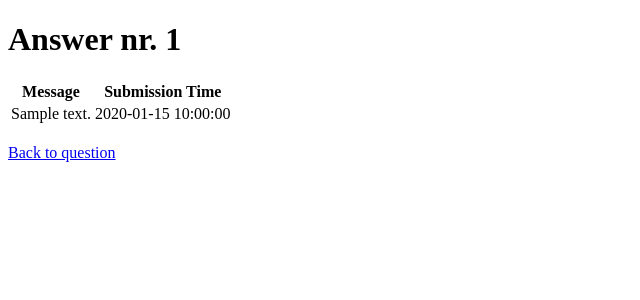
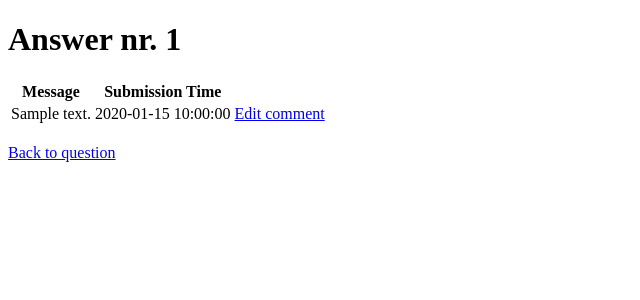
Before and after one commit to CodecoolGlobal/ask-mate-3-python-Eleg4nsnoszat, a Flask app: template templates/show-answer-comments.html in a window 1280 px wide. Shown: the top 300 px of the page, without its empty margins (0-640 px from the left). Run offline with Flask 2, Linux system fonts and the light colour scheme; the template is opened without the code that fills it: most values are stand-ins (such as "Sample title", 1, 10 or a date in 2020).

Commit message:
edit comments both from answers and questions

```diff
--- a/data_manager.py
+++ b/data_manager.py
@@ -154,14 +154,14 @@ def add_new_comment_to_answer(cursor, answer_id, message):
 
 @connection.connection_handler
 def get_comments_by_answer(cursor, answer_id):
-    query = f"""SELECT message, submission_time FROM comment WHERE answer_id = '{answer_id}'"""
+    query = f"""SELECT id, message, submission_time FROM comment WHERE answer_id = '{answer_id}'"""
     cursor.execute(query)
     return cursor.fetchall()
 
 
 @connection.connection_handler
 def get_comment_by_id(cursor, comment_id):
-    query = f"""SELECT id, message, question_id, edited_count FROM comment WHERE id = '{comment_id}'"""
+    query = f"""SELECT * FROM comment WHERE id = '{comment_id}'"""
     cursor.execute(query)
     return cursor.fetchone()
 
--- a/server.py
+++ b/server.py
@@ -157,6 +157,7 @@ def vote_up_answer(answer_id):
     data_manager.upvote_answer(answer_id)
     return redirect('/question/' + str(question_id['question_id']))
 
+
 @app.route("/question/<question_id>/new-comment", methods=['GET', 'POST'])
 def add_comment_to_question(question_id):
     if request.method == 'GET':
@@ -165,6 +166,7 @@ def add_comment_to_question(question_id):
         message = request.form['message']
         data_manager.add_new_comment_to_question(question_id, message)
         return redirect('/question/' + str(question_id))
+
 
 @app.route("/answer/<answer_id>/new-comment", methods=['GET', 'POST'])
 def add_comment_to_answer(answer_id):
@@ -175,6 +177,7 @@ def add_comment_to_answer(answer_id):
         message = request.form['message']
         data_manager.add_new_comment_to_answer(answer_id, message)
         return redirect('/question/' + str(question_id['question_id']))
+
 
 @app.route("/show-answer-comments/<answer_id>", methods=['GET'])
 def show_answer_comments(answer_id):
@@ -188,12 +191,20 @@ def show_answer_comments(answer_id):
 @app.route("/comment/<comment_id>/edit", methods=['GET', 'POST'])
 def edit_comment(comment_id):
     comment = data_manager.get_comment_by_id(comment_id)
-    if request.method == "GET":
+    question_id = comment['question_id']
+    answer_id = comment['answer_id']
+    if request.method == 'GET':
         return render_template("edit-comment.html", comment=comment, comment_id=comment_id)
-    if request.method == "POST":
+    if request.method == 'POST':
         message = request.form['message']
         data_manager.update_comment(comment_id, message)
-        return redirect('/question/' + str(comment['question_id']))
+        if question_id:
+            return redirect('/question/' + str(question_id))
+        else:
+            question = data_manager.get_question_by_answer_id(answer_id)
+            question_id = question['question_id']
+            return redirect('/question/' + str(question_id))
+
 
 if __name__ == "__main__":
     app.run()
--- a/templates/edit-comment.html
+++ b/templates/edit-comment.html
@@ -6,7 +6,7 @@
     </head>
     <body>
         <h1>Edit Comment nr. {{ comment_id }}</h1>
-    <form action="/comment/{{ comment['id'] }}/edit" method="post">
+    <form action="/comment/{{ comment_id }}/edit" method="post">
         <label for="message">Edit comment message:</label><br>
                 <textarea name="message" rows="4" cols="40" id="message" required>{{ comment.message }}</textarea><br>
         <br><button type="submit">Send</button>
--- a/templates/show-answer-comments.html
+++ b/templates/show-answer-comments.html
@@ -15,6 +15,7 @@
             <tr>
                 <td>{{ comment["message"] }}</td>
                 <td>{{ comment["submission_time"] }}</td>
+                <td><a href="/comment/{{ comment["id"] }}/edit">Edit comment</a></td>
             </tr>
             {% endfor %}
         </table>
```
Also changed, not shown: static/uploads/1646827960ok.jpg (deleted), static/uploads/1646831505download.jpeg (deleted).
